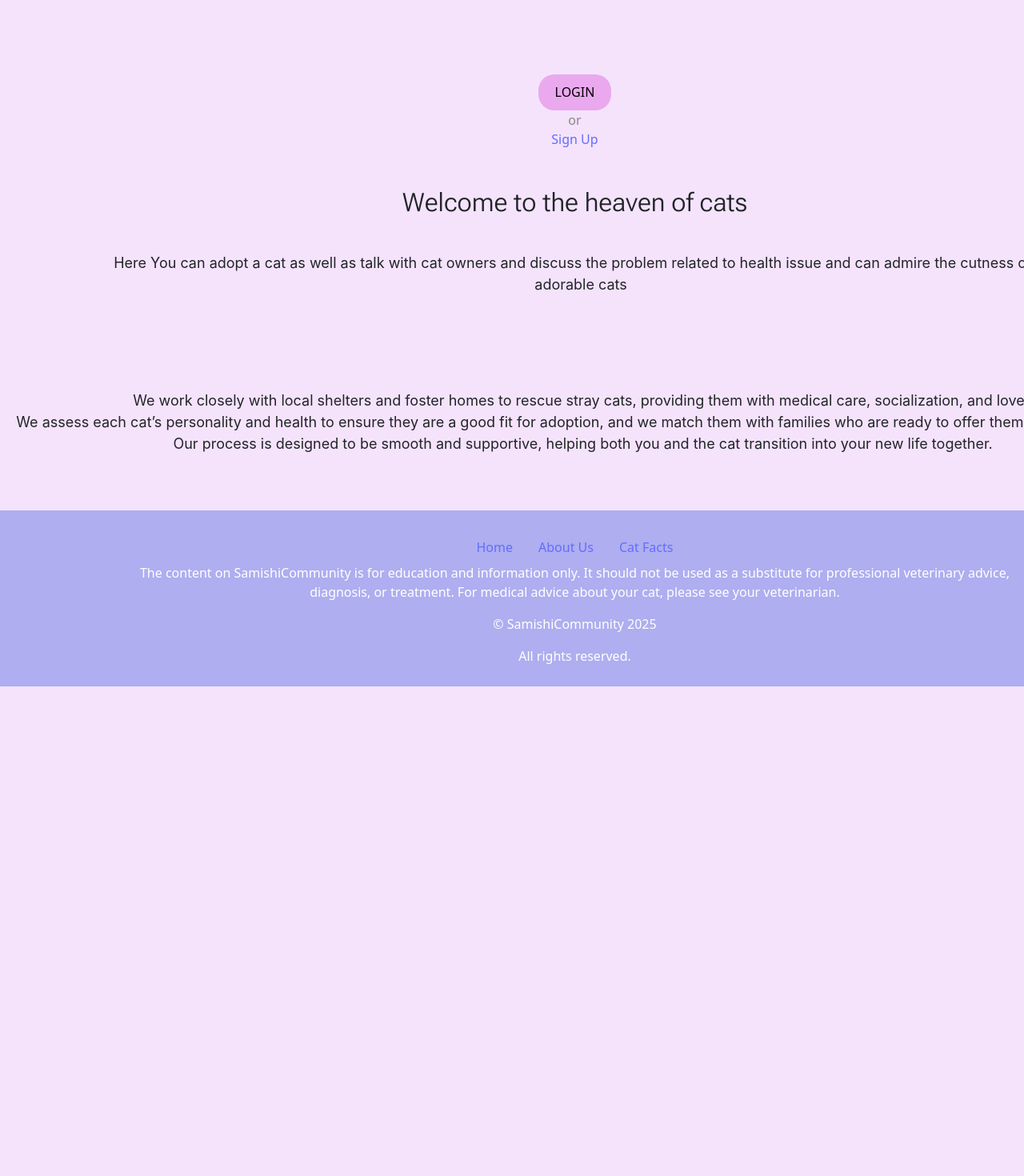
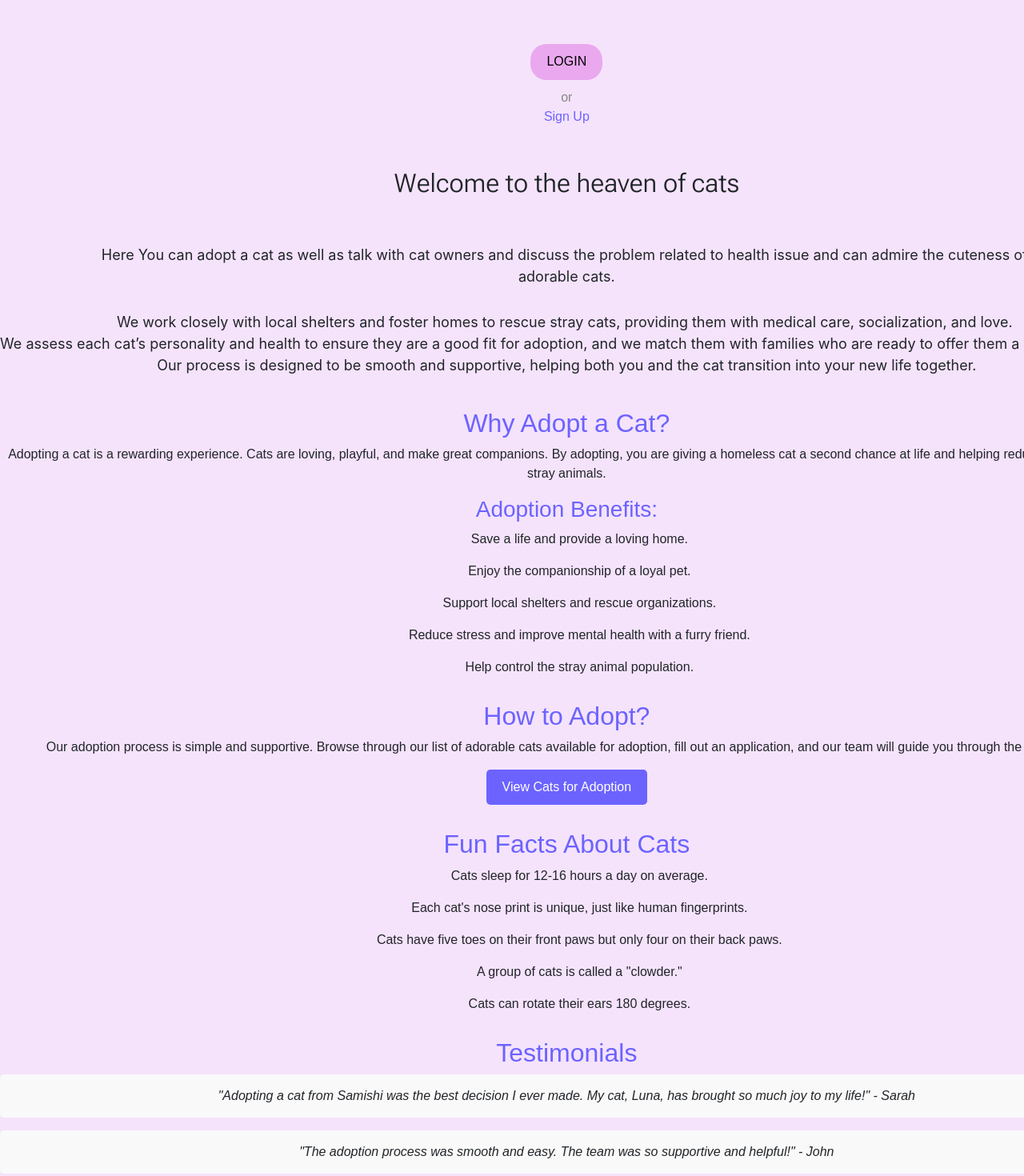
Before and after one commit to Spade-M/Samishi, a React (Vite) app in the folder frontend/: page / in a window 1280 px wide. Shown: the part 320-1790 px from the top of the page at 80% size. Before the commit the page ends 1202 px from the top, so only its background shows below. Built offline with nearby package versions, Linux system fonts and the light colour scheme.

Commit message:
style: Add placeholder text to input fields in Login and SignUp components for better user guidance

```diff
--- a/frontend/src/Components/Home.jsx
+++ b/frontend/src/Components/Home.jsx
@@ -4,192 +4,25 @@ import Logo from "/logo.png";
 import SplitText from "../TextAnimations/SplitText/SplitText";
 import VariableProximity from "../TextAnimations/VariableProximity/VariableProximity";
 import Footer from "./Footer";
-import { Button, Popover, Skeleton } from "antd";
-
-const contentStyle = {
-  height: "16px",
-  color: "#fff",
-  lineHeight: "16px",
-  textAlign: "center",
-  background: "black",
-};
-const content = (
-  <div>
-    <p>Content</p>
-    <p>Content</p>
-  </div>
-);
 
 const message = `
-Here You can adopt a cat as well as talk with cat owners and discuss the problem related to health issue and can admire the cutness of
-   adorable cats
-   `;
+Here You can adopt a cat as well as talk with cat owners and discuss the problem related to health issue and can admire the cuteness of
+adorable cats.`;
+
+const message3 = `We work closely with local shelters and foster homes to rescue stray cats, providing them with medical care, socialization, and love.
+We assess each cat’s personality and health to ensure they are a good fit for adoption, and we match them with families who are ready to offer them a lifetime of care.
+Our process is designed to be smooth and supportive, helping both you and the cat transition into your new life together.`;
+
 const Home = () => {
   const containerRef = useRef(null);
 
-  const items = [
-    {
-      content:
-        "Do you think cats purr because they're happy, or are they secretly trying to hypnotize you into giving them more treats?",
-    },
-    {
-      content: (
-        <p>
-          Cats purr like a fuzzy little massage machine, but it's not always
-          because they're happy. They might be purring to say, "Hey, I’m
-          stressed out!" or "Ouch, that hurts, but I’ll heal with my magical
-          purr powers!" (Purr-fect for recovery!)
-        </p>
-      ),
-    },
-    {
-      content:
-        "Do you ever wonder if your cat’s just pretending to sleep so they don’t have to deal with the real world?",
-    },
-    {
-      content: (
-        <p>
-          {" "}
-          Cats are sleep champions—anywhere from 12-16 hours a day! If they were
-          humans, they’d definitely be those people who say, “I work hard… at
-          napping.” They’re nocturnal little creatures that prefer the quiet of
-          dawn and dusk for their “crusades” (or maybe just looking for food).
-        </p>
-      ),
-    },
-    {
-      content:
-        "Are cats secretly trying to start a revolution, one scratched-up couch at a time",
-    },
-    {
-      content: (
-        <p>
-          Cats have these retractable claws, like built-in Swiss Army knives for
-          self-defense, climbing, or just scratching your favorite couch. One
-          minute they’re sheathed like tiny ninja swords, and the next, they’re
-          unleashed for maximum drama!
-        </p>
-      ),
-    },
-    {
-      content:
-        "If cats could run 30 miles per hour, how long do you think it would take for them to catch that “mouse” you definitely left for them to find?",
-    },
-    {
-      content: (
-        <p>
-          {" "}
-          Your cat might look like a couch potato, but don’t let that fool you.
-          In the wild, they could run a 5K in less than 30 minutes—if they could
-          be bothered to get off the couch, of course. Their reflexes are
-          lightning-fast and they’re always on the prowl... for snacks.
-        </p>
-      ),
-    },
-    {
-      content:
-        "If your cat could demand a throne, would they choose a velvet pillow or your lap?",
-    },
-    {
-      content: (
-        <p>
-          In Egypt, cats were basically the Kardashians of the animal world.
-          They were worshipped, adored, and—fun fact—killing a cat was a major
-          crime. So yeah, no pressure, but if you have a cat at home, you’re
-          basically living with royalty.
-        </p>
-      ),
-    },
-    {
-      content:
-        "Is your cat trying to ask for food, or are they secretly running a stand-up comedy routine just for you?",
-    },
-    {
-      content: (
-        <p>
-          Cats don’t meow at each other. Nope, they reserve that for you, their
-          human. So when your cat is meowing at you, it’s basically them saying,
-          “Excuse me, servant, I demand food, attention, or both... NOW.”{" "}
-        </p>
-      ),
-    },
-    {
-      content:
-        "Is your cat secretly trying to start a new beauty trend with their 'all-lick, all-day' skincare routine?",
-    },
-    {
-      content: (
-        <p>
-          Cats are the original clean freaks. They spend hours licking
-          themselves like tiny fuzzy hygiene experts. It’s their version of a
-          spa day, and they’re really good at it. If you ever want to start a
-          beauty vlog, just follow your cat for tips.{" "}
-        </p>
-      ),
-    },
-    {
-      content:
-        "Do you think your cat's night vision is why they always know when you're about to eat something they want?",
-    },
-    {
-      content: (
-        <p>
-          {" "}
-          Cats have night vision that would make Batman jealous. They can see in
-          nearly total darkness, which helps them track their "prey" (or maybe
-          just that piece of kibble that fell behind the fridge).
-        </p>
-      ),
-    },
-    {
-      content:
-        "Is your cat kneading you because they're still trying to get milk... or do they just want to make you a human pancake?",
-    },
-    {
-      content: (
-        <p>
-          When cats knead with their paws, they’re not just being adorable.
-          They’re channeling their inner baby cat instincts, pretending you're
-          their mom and they're trying to get milk. It’s like a tiny massage...
-          and sometimes, it's a little too real when your cat is kneading your
-          lap at 3 AM.
-        </p>
-      ),
-    },
-    {
-      content:
-        "If your whiskers could talk, would they be like, 'Hey, you're about to walk into a door,' or 'Time to knock something off the counter!'?",
-    },
-    {
-      content: (
-        <p>
-          {" "}
-          Imagine if your hair could tell you when you were about to bump into
-          something. That's basically what a cat's whiskers do! They’re like
-          little GPS systems, guiding your feline friend through the dark. They
-          even measure if they can squeeze into that "totally-too-small" box!
-        </p>
-      ),
-    },
-  ];
-
-
-  const message3 = `
-    We work closely with local shelters and foster homes to rescue stray cats, providing them with medical care, socialization, and love.
-    We assess each cat’s personality and health to ensure they are a good fit for adoption, and we match them with families who are ready to offer them a lifetime of care.
-    Our process is designed to be smooth and supportive, helping both you and the cat transition into your new life together.
-
-    `;
   return (
-    <div style={{
-      padding: "0px",
-     }}>
-      <br />
-      <div className="title">
+    <div style={{  fontFamily: "Arial, sans-serif" }}>
+      <div className="title" style={{ textAlign: "center", marginBottom: "20px" }}>
         <h1>
           <SplitText
             text="Welcome To Samishi Community"
-            className="text-2xl font-semibold text-center"
+            className="text-2xl font-semibold"
             delay={150}
             animationFrom={{ opacity: 0, transform: "translate3d(0,50px,0)" }}
             animationTo={{ opacity: 1, transform: "translate3d(0,0,0)" }}
@@ -199,23 +32,25 @@ const Home = () => {
           />
         </h1>
       </div>
-      <br />
-      <div>
-        <img src={Logo} className="logo" alt="Cat logo" />
+
+      <div style={{ textAlign: "center", marginBottom: "10px" }}>
+        <img src={Logo} className="logo" alt="Cat logo" style={{ width: "200px", height: "220px" }} />
       </div>
 
-      <div className="login">
+      <div className="login" style={{ textAlign: "center", marginBottom: "10px" }}>
         <a href="/login">
-          <button>LOGIN</button>
+          <button>
+            LOGIN
+          </button>
         </a>
-        <p className="or">
+        <p className="or" style={{ margin: "10px 0" }}>
           or
           <br />
-          <a href="/SignUp">Sign Up</a>
+          <a href="/SignUp" style={{ color: "#6c63ff", textDecoration: "none" }}>Sign Up</a>
         </p>
       </div>
 
-        <div>
+      <div style={{ marginBottom: "30px" }}>
         <p id="variable-proximity-demo">
           <div ref={containerRef} style={{ position: "relative" }}>
             <VariableProximity
@@ -231,20 +66,72 @@ const Home = () => {
         </p>
       </div>
 
+      <div style={{ marginBottom: "30px" }}>
         <pre>{message}</pre>
-      <br />
-      <br />
+      </div>
+      <div style={{ marginBottom: "40px" }}>
         <pre>{message3}</pre>
+      </div>
+
+      <div style={{ marginBottom: "30px" }}>
+        <h2 style={{ color: "#6c63ff" }}>Why Adopt a Cat?</h2>
+        <p>
+          Adopting a cat is a rewarding experience. Cats are loving, playful, and make great companions. By adopting, you are giving a homeless cat a second chance at life and helping reduce the number of stray animals.
+        </p>
+        <h3 style={{ color: "#6c63ff" }}>Adoption Benefits:</h3>
+        <div>
+        <ul>Save a life and provide a loving home.</ul>
+          <ul>Enjoy the companionship of a loyal pet.</ul>
+          <ul>Support local shelters and rescue organizations.</ul>
+          <ul>Reduce stress and improve mental health with a furry friend.</ul>
+          <ul>Help control the stray animal population.</ul>
+
+        </div>
+
+      </div>
+
+      <div style={{ marginBottom: "30px" }}>
+        <h2 style={{ color: "#6c63ff" }}>How to Adopt?</h2>
+        <p>
+          Our adoption process is simple and supportive. Browse through our list of adorable cats available for adoption, fill out an application, and our team will guide you through the next steps.
+        </p>
+        <a href="/signup">
+          <button style={{ padding: "10px 20px", backgroundColor: "#6c63ff", color: "#fff", border: "none", borderRadius: "5px" }}>
+            View Cats for Adoption
+          </button>
+        </a>
+      </div>
+
+      <div style={{ marginBottom: "30px" }}>
+        <h2 style={{ color: "#6c63ff" }}>Fun Facts About Cats</h2>
+        <div>
+          <ul>Cats sleep for 12-16 hours a day on average.</ul>
+          <ul>Each cat's nose print is unique, just like human fingerprints.</ul>
+          <ul>Cats have five toes on their front paws but only four on their back paws.</ul>
+          <ul>A group of cats is called a "clowder."</ul>
+          <ul>Cats can rotate their ears 180 degrees.</ul>
+        </div>
+      </div>
+
+      <div style={{ marginBottom: "30px" }}>
+        <h2 style={{ color: "#6c63ff" }}>Testimonials</h2>
+        <blockquote style={{ fontStyle: "italic", backgroundColor: "#f9f9f9", padding: "15px", borderRadius: "5px" }}>
+          "Adopting a cat from Samishi was the best decision I ever made. My cat, Luna, has brought so much joy to my life!" - Sarah
+        </blockquote>
+        <blockquote style={{ fontStyle: "italic", backgroundColor: "#f9f9f9", padding: "15px", borderRadius: "5px", marginTop: "10px" }}>
+          "The adoption process was smooth and easy. The team was so supportive and helpful!" - John
+        </blockquote>
+      </div>
 
       <div
         style={{
           backgroundColor: "rgba(104, 123, 230, 0.5)",
-          padding: "10px",
+          padding: "20px",
+          borderRadius: "5px",
         }}
       >
         <Footer />
       </div>
-      <br />
     </div>
   );
 };
--- a/frontend/src/Components/Login.jsx
+++ b/frontend/src/Components/Login.jsx
@@ -82,6 +82,7 @@ const Login = () => {
               className="form-control"
               id="username"
               value={username}
+              placeholder="Enter your username"
               onChange={(e) => setUsername(e.target.value)}
               required
             />
@@ -94,6 +95,7 @@ const Login = () => {
               type="password"
               className="form-control"
               id="password"
+              placeholder="Enter your password"
               value={password}
               onChange={(e) => setPassword(e.target.value)}
               required
--- a/frontend/src/Components/SignUp.jsx
+++ b/frontend/src/Components/SignUp.jsx
@@ -116,6 +116,7 @@ const Signup = () => {
                 className="form-control"
                 id="username"
                 value={username}
+                placeholder="Your Name"
                 onChange={(e) => setUsername(e.target.value)}
                 required
               />
@@ -128,6 +129,7 @@ const Signup = () => {
                 className="form-control"
                 id="email"
                 value={email}
+                placeholder="test@gmail.com"
                 onChange={(e) => setEmail(e.target.value)}
                 required
               />
@@ -140,6 +142,7 @@ const Signup = () => {
                 className="form-control"
                 id="password"
                 value={password}
+                placeholder="********"
                 onChange={(e) => setPassword(e.target.value)}
                 required
               />
```
Lines whose indentation alone changed are shown as unchanged.
